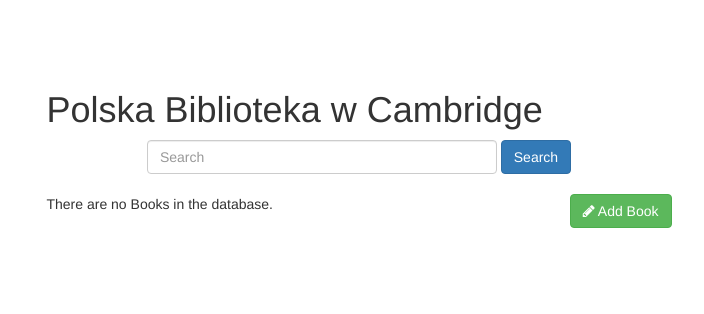
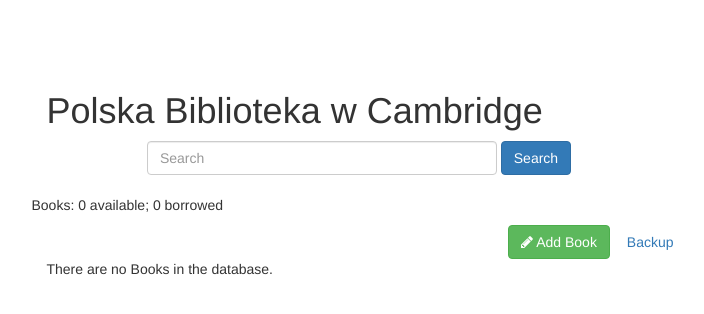
Before and after one commit to imoren2x/django_polska_biblioteka, a Django app: page /search/ in a window 1280 px wide. Shown: the top 314 px of the page, without its empty margins (281-985 px from the left). Run offline with Django 3.2, Linux system fonts and the light colour scheme; data that the repository does not hold is empty; parts of the project's set-up code (start-up, migrations or seed data) failed here and were passed over; some libraries are stand-ins or nearby versions.

Commit message:
Addition of delete, search completed, links and download json backup.
Signed-off-by: imoren2x <imoren2x@users.sourceforge.net>

```diff
--- a/polska_biblio/biblio/forms.py
+++ b/polska_biblio/biblio/forms.py
@@ -46,3 +46,8 @@ class BookForm(forms.ModelForm):
 class ChangePKBookForm(forms.Form):
 
     number = forms.IntegerField(required=True, label='New Number')
+
+
+class BookDeleteForm(forms.ModelForm):
+
+    pass
--- a/polska_biblio/biblio/views.py
+++ b/polska_biblio/biblio/views.py
@@ -1,7 +1,11 @@
+import csv
+import datetime
+
 from django.shortcuts import render
 
 # Create your views here.
-from django.db.models import Q
+from django.db.models import Q, CharField, Value
+from django.db.models.functions import Concat
 from django.shortcuts import get_object_or_404, render, redirect
 from django.conf import settings
 # from django.core.urlresolvers import reverse
@@ -9,6 +13,8 @@ from django.urls import reverse
 from django.urls import resolve
 from . import models, forms
 from django.views.generic import View, ListView
+from django.contrib import messages
+from django.http import JsonResponse, HttpResponse, StreamingHttpResponse
 
 
 class GetReturnURLMixin(object):
@@ -30,30 +36,181 @@ class GetReturnURLMixin(object):
 
 # Create your views here.
 
-def home(request):
+def home(request, *args, **kwargs):
     """
     View for rendering home for both: authorized and unauthorised users.
     """
-    books = models.Book.objects.all()
+    books = models.Book.objects.annotate(full_name=Concat('author_name', Value(' '), 'author_surname')).all()
+    available_count = books.filter(status='AVAILABLE').count()
+    borrowed_count = books.filter(status='BORROWED').count()
 
     # No query
     if 'q' not in request.GET:
 
         return render(request, 'home.html', {
             'book_list': books,
+            'available_count': available_count,
+            'borrowed_count': borrowed_count,
+            'search': False,
         })
 
     search_form = forms.SearchForm(request.GET)
 
     if search_form.is_valid():
 
-        # Book.objects.annotate(full_name=Concat('author_name', Value(' '), 'author_surname')).filter(full_name='Marian Falski')
-        query_str = search_form.cleaned_data['q']
-        print(query_str)
-        condition = Q(author_surname__icontains=query_str)|Q(author_name__icontains=query_str)|Q(title__icontains=query_str)
-        books = books.filter(condition)
+        query_str = search_form.cleaned_data['q'].strip()
+        # author
+        Q_author = Q(full_name__icontains=query_str)
+        # title
+        Q_title = Q(title__icontains=query_str)
+        # publisher
+        Q_publisher = Q(publisher_name__icontains=query_str)
+        # year_published
+        Q_year_published = Q(year_published__icontains=query_str)
+        # ISBN
+        Q_ISBN = Q(ISBN__icontains=query_str)
+        # category
+        Q_category = Q(category__icontains=query_str)
+        # status
+        Q_status = Q(status__icontains=query_str)
+        # location
+        Q_location = Q(location__icontains=query_str)
+        # language
+        Q_language = Q(language__icontains=query_str)
 
-    return render(request, 'home.html', {'book_list': books} )
+        books = books.filter(
+                Q_author|Q_title|Q_publisher|Q_year_published|
+                Q_ISBN|Q_category|Q_status|Q_location|Q_language
+            )
+
+    return render(request, 'home.html', {
+                    'book_list': books,
+                    'search': True,
+                 })
+
+
+def backup_json(request):
+
+    response = JsonResponse([dict(book) for book in models.Book.objects.all().values()], safe=False)
+
+    strftime = datetime.datetime.now().strftime('%Y-%m-%d__%H-%M-%S')
+    filename = "Biblioteka_books_%s.json" % strftime
+
+    response['Content-Disposition'] = 'attachment; filename="%s"' % filename
+
+    return response
+
+# class Echo:
+    # """An object that implements just the write method of the file-like
+    # interface.
+    # """
+    # def write(self, value):
+        # """Write the value by returning it, instead of storing in a buffer."""
+        # return value
+
+
+# def backup_csv(request):
+    # """A view that streams a large CSV file."""
+    # # Generate a sequence of rows. The range is based on the maximum number of
+    # # rows that can be handled by a single sheet in most spreadsheet
+    # # applications.
+    # # # rows = (["Row {}".format(idx), str(idx)] for idx in range(65536))
+    # header = ['pk', 'title', 'author_name', 'author_surname', 'publisher_name', 'publisher_city', 'year_published', 'ISBN', 'category', 'status', 'location', 'description', 'notes', 'arrival_date', 'dismiss_date', 'language', ]
+    # rows = (header,
+    # pseudo_buffer = Echo()
+    # writer = csv.writer(pseudo_buffer)
+    # response = StreamingHttpResponse((writer.writerow(row) for row in rows),
+                                     # content_type="text/csv")
+    # response['Content-Disposition'] = 'attachment; filename="somefilename.csv"'
+    # return response
+
+
+def book_author(request, *args, **kwargs):
+
+    pk = kwargs.get('pk')
+    author_book = models.Book.objects.get(pk=pk)
+
+    books = models.Book.objects.filter(
+            author_name=author_book.author_name,
+            author_surname=author_book.author_surname,
+        )
+
+    return render(request, 'home.html', {
+        'book_list': books,
+        'search': True,
+    })
+
+def publisher_name(request, *args, **kwargs):
+
+    pk = kwargs.get('pk')
+    publisher_book = models.Book.objects.get(pk=pk)
+
+    books = models.Book.objects.filter(publisher_name=publisher_book.publisher_name)
+
+    return render(request, 'home.html', {
+        'book_list': books,
+        'search': True,
+    })
+
+def publisher_city(request, *args, **kwargs):
+
+    pk = kwargs.get('pk')
+    city_book = models.Book.objects.get(pk=pk)
+
+    books = models.Book.objects.filter(publisher_city=city_book.publisher_city)
+
+    return render(request, 'home.html', {
+        'book_list': books,
+        'search': True,
+    })
+
+def year_published(request, *args, **kwargs):
+
+    pk = kwargs.get('pk')
+    year_book = models.Book.objects.get(pk=pk)
+
+    books = models.Book.objects.filter(year_published=year_book.year_published)
+
+    return render(request, 'home.html', {
+        'book_list': books,
+        'search': True,
+    })
+
+def status(request, *args, **kwargs):
+
+    pk = kwargs.get('pk')
+    status_book = models.Book.objects.get(pk=pk)
+
+    books = models.Book.objects.filter(status=status_book.status)
+
+    return render(request, 'home.html', {
+        'book_list': books,
+        'search': True,
+    })
+
+def category(request, *args, **kwargs):
+
+    pk = kwargs.get('pk')
+    category_book = models.Book.objects.get(pk=pk)
+
+    books = models.Book.objects.filter(category=category_book.category)
+
+    return render(request, 'home.html', {
+        'book_list': books,
+        'search': True,
+    })
+
+def location(request, *args, **kwargs):
+
+    pk = kwargs.get('pk')
+    location_book = models.Book.objects.get(pk=pk)
+
+    books = models.Book.objects.filter(location=location_book.location)
+
+    return render(request, 'home.html', {
+        'book_list': books,
+        'search': True,
+    })
 
 
 class BookView(View):
@@ -116,16 +273,22 @@ class BookEditView(GetReturnURLMixin, View):
         form = self.form_class(request.POST, request.FILES, instance=obj)
         number_form = forms.ChangePKBookForm(request.POST, request.FILES)
         valid_form = number_form.is_valid()
-        number = number_form.cleaned_data['number']
-        number_isavailable = models.Book.objects.filter(pk=number).count() == 0
+        if valid_form:
+            number = number_form.cleaned_data['number']
+            number_isavailable = models.Book.objects.filter(pk=number).count() == 0
+        else:
+            number_isavailable = False
+            number = None
 
-        if form.is_valid() and number_isavailable:
+        if valid_form and form.is_valid() and number_isavailable:
             print("VALIDO")
             obj = form.save(commit=False)
             obj_created = not obj.pk
             if obj_created:
                 obj.pk = number
-            obj.save()
+            elif number != obj.pk:
+                obj.save()
+
             return redirect(self.default_return_url, obj.pk)
         else:
             print("NO VALIDO")
@@ -198,3 +361,38 @@ class ChangePKBookView(BookEditView):
             'book': book,
             'return_url': reverse('home'),
         })
+
+
+class BookDelView(BookEditView):
+    """
+    """
+    model = models.Book
+    form_class = forms.ChangePKBookForm
+    template_name = 'books/book.html'
+    template_return = 'home.html'
+    default_return_url = 'book'
+
+    def get(self, request, *args, **kwargs):
+
+        book = self.get_object(kwargs)
+
+        return render(request, self.template_name, {
+            'book': book,
+            'obj_type': self.model._meta.verbose_name,
+            'return_url': reverse(self.default_return_url, args=[book.pk]),
+            'delete': True,
+        })
+
+    def post(self, request, *args, **kwargs):
+
+        book = self.get_object(kwargs)
+        print("request.POST", request.POST, "")
+        # import pdb; pdb.set_trace()
+
+        deleted_number = book.pk
+        book.delete()
+        messages.success(request,
+                "Book number %s, %s, has been successfully deleted." % (deleted_number, str(book))
+            )
+
+        return redirect('home')
--- a/polska_biblio/polska_biblio/urls.py
+++ b/polska_biblio/polska_biblio/urls.py
@@ -28,5 +28,15 @@ urlpatterns = [
     path(r'books/add/', biblio.views.BookEditView.as_view(), name='book_add'),
     path(r'books/<int:pk>/edit/', biblio.views.BookEditView.as_view(), name='book_edit'),
     path(r'books/changepk/<int:pk>/', biblio.views.ChangePKBookView.as_view(), name='changepk'),
+    path(r'books/delete/<int:pk>/', biblio.views.BookDelView.as_view(), name='book_del'),
+    path(r'books/author/<int:pk>/', biblio.views.book_author, name='author'),
+    path(r'books/publisher_name/<int:pk>/', biblio.views.publisher_name, name='publisher_name'),
+    path(r'books/publisher_city/<int:pk>/', biblio.views.publisher_city, name='publisher_city'),
+    path(r'books/year_published/<int:pk>/', biblio.views.year_published, name='year_published'),
+    path(r'books/status/<int:pk>/', biblio.views.status, name='status'),
+    path(r'books/category/<int:pk>/', biblio.views.category, name='category'),
+    path(r'books/location/<int:pk>/', biblio.views.location, name='location'),
+
+    path(r'backup_json/', biblio.views.backup_json, name='backup_json'),
 
 ]
--- a/polska_biblio/templates/books/book_changepk.html
+++ b/polska_biblio/templates/books/book_changepk.html
@@ -10,7 +10,6 @@
     <link rel="stylesheet" href="{% static 'font-awesome-4.6.3/css/font-awesome.min.css' %}">
     <link rel="stylesheet" href="{% static 'jquery-ui-1.11.4/jquery-ui.css' %}">
     <link rel="stylesheet" href="{% static 'css/base.css' %}">
-    <script src="{% static 'js/jquery-2.1.4.min.js' %}"></script>
 
 </head>
 
@@ -148,6 +147,10 @@
 
 </div>
 </div>
+<script src="{% static 'js/jquery-2.1.4.min.js' %}"></script>
+<script src="{% static 'jquery-ui-1.11.4/jquery-ui.min.js' %}"></script>
+<script src="{% static 'bootstrap-3.3.6-dist/js/bootstrap.min.js' %}"></script>
+<script src="{% static 'js/forms.js' %}"></script>
 </body>
 
 </html>
--- a/polska_biblio/templates/home.html
+++ b/polska_biblio/templates/home.html
@@ -17,8 +17,32 @@
 
 <body>
 
+    <div class="col-md-6 col-md-offset-3">
+        {% for message in messages %}
+            <div class="alert alert-{{ message.tags }} alert-dismissable" role="alert">
+                <button type="button" class="close" data-dismiss="alert" aria-label="Close">
+                    <span>&times;</span>
+                </button>
+                {{ message }}
+            </div>
+        {% endfor %}
+    </div>
+
 <div class="row">
 <div class="col-md-6 col-md-offset-3">
+
+    {% if just_deleted %}
+        <div class="alert alert-success alert-dismissable" role="alert">
+            <button type="button" class="close" data-dismiss="alert" aria-label="Close">
+                <span aria-hidden="true">&times;</span>
+            </button>
+            Book number {{ book_deleted.pk }} has been successfully deleted.<br/>
+            {{ book_deleted.author_full_name }}: '{{ book_deleted.title }}' published by {{ book_deleted.publisher_name }} ({{ book_deleted.publisher_city }}, {{ book_deleted.year_published }})
+        </div>
+    {% endif %}
+
+
+
 <h1>Polska Biblioteka w Cambridge</h1>
 
 <div class="row" style="padding-bottom: 20px">
@@ -31,11 +55,34 @@
     </div>
 </div>
 
+<div class="row" >
+
+{% if not search %}
+    <p>Books: {{ available_count }} available; {{ borrowed_count }} borrowed</p>
+{% elif search %}
+    <p>Search: {{ book_list.count }} books found</p>
+{% endif %}
+
+{% if not search  %}
 <div class="pull-right">
-     <a href="{% url 'book_add' %}" class="btn btn-success">
+    <a href="{% url 'book_add' %}" class="btn btn-success">
         <span class="fa fa-pencil" aria-hidden="true"></span>
         Add Book
     </a>
+    <a href="{% url 'backup_json' %}" class="btn btn-secondary">
+        <!-- <span class="fa fa-pencil" aria-hidden="true"></span> -->
+        Backup
+    </a>
+</div>
+{% else %}
+<div class="pull-right">
+    <a href="{% url 'home' %}" class="btn btn-success">
+        <!-- <span class="fa fa-pencil" aria-hidden="true"></span> -->
+        Home
+    </a>
+</div>
+
+{% endif %}
 </div>
 
 {% if book_list %}
@@ -52,23 +99,39 @@
 
         {% for book in book_list %}
         <tr>
+            <!-- Number/PK -->
             <td><a href="{% url 'book' book.pk %}" _target="blank">{{ book.pk }}</a></td>
-            <td>{{ book.title }}</td>
-            <td>{{ book.author_full_name }}</td>
-            <td>{{ book.publisher_name }} ({{ book.publisher_city }}, {{ book.year_published }})</td>
-            <td>{{ book.get_category_display }} ({{ book.location }})</td>
-            <td>{{ book.get_status_display }}</td>
+            <!-- title -->
+            <td><a href="{% url 'book' book.pk %}" _target="blank">{{ book.title }}</a></td>
+            <!-- author_full_name -->
+            <td><a href="{% url 'author' book.pk %}" _target="blank">{{ book.author_full_name }}</a></td>
+            <!-- Published and city -->
+            <td><a href="{% url 'publisher_name' book.pk %}" _target="blank">{{ book.publisher_name }}</a> (<a href="{% url 'publisher_city' book.pk %}" _target="blank">{{ book.publisher_city }}</a>, <a href="{% url 'year_published' book.pk %}" _target="blank">{{ book.year_published }}</a>)</td>
+            <!-- category and location -->
+            <td><a href="{% url 'category' book.pk %}" _target="blank">{{ book.get_category_display }}</a> (<a href="{% url 'location' book.pk %}" _target="blank">{{ book.location }}</a>)</td>
+            <!-- status -->
+            <td><a href="{% url 'status' book.pk %}" _target="blank">{{ book.get_status_display }}</a></td>
         </tr>
         {% endfor %}
 
     </table>
 
 {% else %}
+    {% if not search  %}
     <p>There are no Books in the database.</p>
+    {% else %}
+    <p>The search didn't find any book in the current database.</p>
+    {% endif %}
 {% endif %}
 
 </div>
 </div>
 </body>
 
+
+<script src="{% static 'js/jquery-2.1.4.min.js' %}"></script>
+<script src="{% static 'jquery-ui-1.11.4/jquery-ui.min.js' %}"></script>
+<script src="{% static 'bootstrap-3.3.6-dist/js/bootstrap.min.js' %}"></script>
+<script src="{% static 'js/forms.js' %}"></script>
+
 </html>
```
Also changed, not shown: polska_biblio/templates/books/book.html (+31 -9 lines), polska_biblio/templates/books/book_edit.html (+3 -4 lines).
